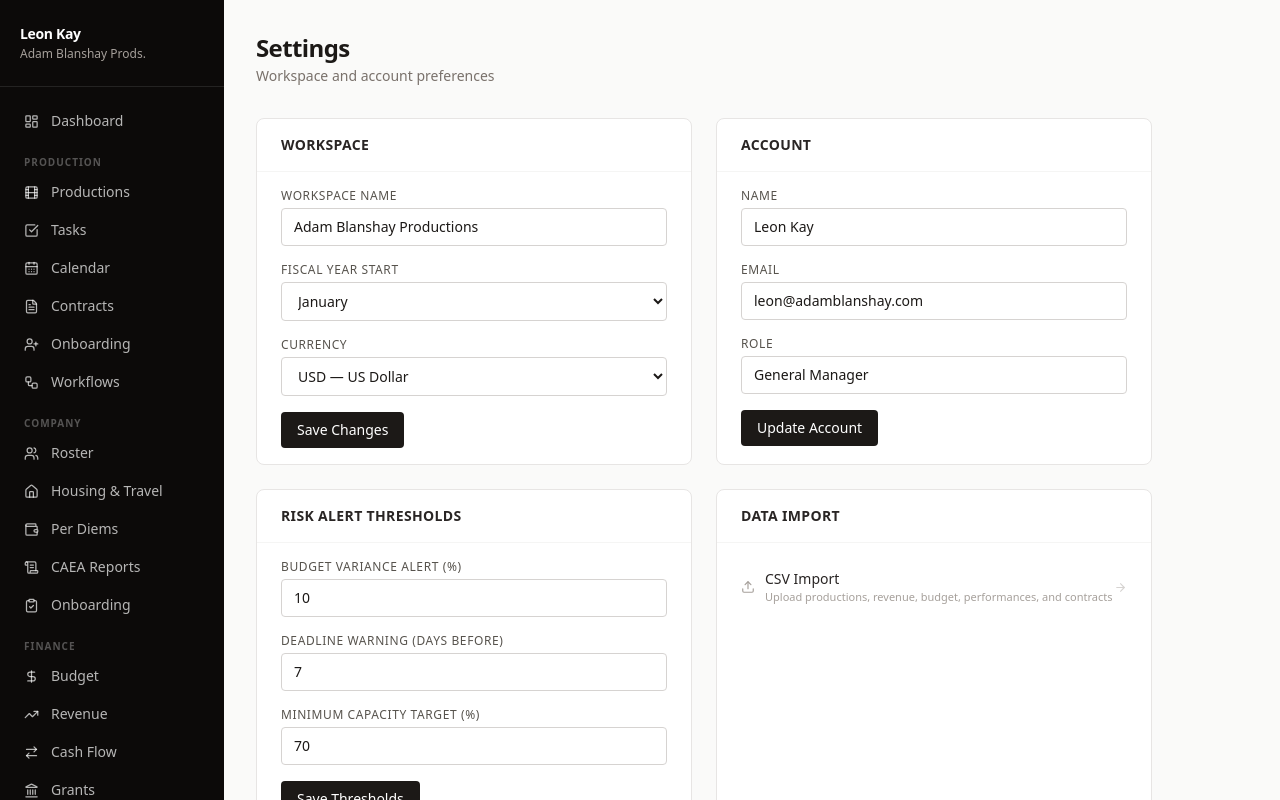
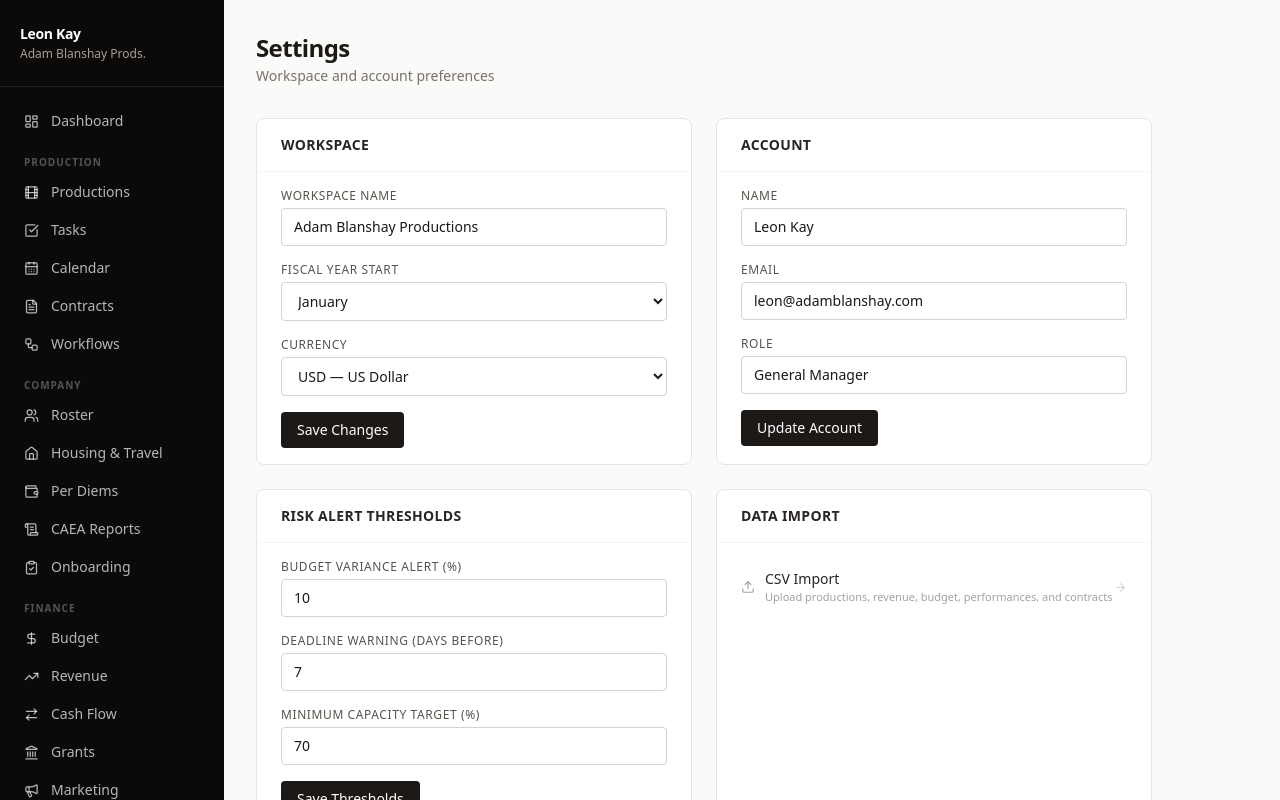
Before and after one commit to MattStody/StageOS, a Next.js app: page /settings in a window 1280 px wide. Built offline with nearby package versions, Linux system fonts and the light colour scheme.

Commit message:
Trim sidebar: merge Strategy into Finance, remove duplicate Onboarding and Demo Creator
https://claude.ai/code/session_011sicns6EXz6p7GjtupkytX

```diff
--- a/components/layout/Sidebar.tsx
+++ b/components/layout/Sidebar.tsx
@@ -4,7 +4,7 @@ import Link from 'next/link'
 import { usePathname } from 'next/navigation'
 import {
   LayoutDashboard, Film, DollarSign, TrendingUp, FileText,
-  ArrowRightLeft, CalendarDays, FileBarChart, FolderOpen, Settings, ChevronRight, Megaphone, Wand2, FlaskConical, Plug2, Upload, Landmark, CheckSquare, UserPlus, Workflow,
+  ArrowRightLeft, CalendarDays, FileBarChart, FolderOpen, Settings, ChevronRight, Megaphone, FlaskConical, Landmark, CheckSquare, Workflow,
   Users, Home, Wallet, ClipboardCheck, ScrollText,
 } from 'lucide-react'
 import { cn } from '@/lib/cn'
@@ -27,7 +27,6 @@ const navGroups: NavGroup[] = [
       { label: 'Tasks', href: '/tasks', icon: CheckSquare, exact: false },
       { label: 'Calendar', href: '/calendar', icon: CalendarDays, exact: false },
       { label: 'Contracts', href: '/contracts', icon: FileText, exact: false },
-      { label: 'Onboarding', href: '/onboarding/actor', icon: UserPlus, exact: false },
       { label: 'Workflows', href: '/workflows', icon: Workflow, exact: false },
     ],
   },
@@ -48,11 +47,6 @@ const navGroups: NavGroup[] = [
       { label: 'Revenue', href: '/revenue', icon: TrendingUp, exact: false },
       { label: 'Cash Flow', href: '/cashflow', icon: ArrowRightLeft, exact: false },
       { label: 'Grants', href: '/grants', icon: Landmark, exact: false },
-    ],
-  },
-  {
-    heading: 'Strategy',
-    items: [
       { label: 'Marketing', href: '/marketing', icon: Megaphone, exact: false },
       { label: 'What If', href: '/whatif', icon: FlaskConical, exact: false },
     ],
@@ -63,7 +57,6 @@ const navGroups: NavGroup[] = [
       { label: 'Reports', href: '/reports', icon: FileBarChart, exact: false },
       { label: 'Documents', href: '/documents', icon: FolderOpen, exact: false },
       { label: 'Settings', href: '/settings', icon: Settings, exact: true },
-      { label: 'Demo Creator', href: '/settings/demos', icon: Wand2, exact: false },
     ],
   },
 ]
```
